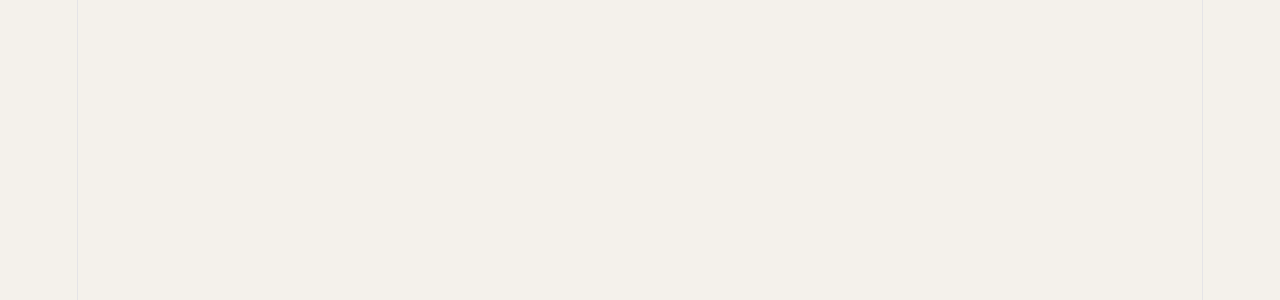
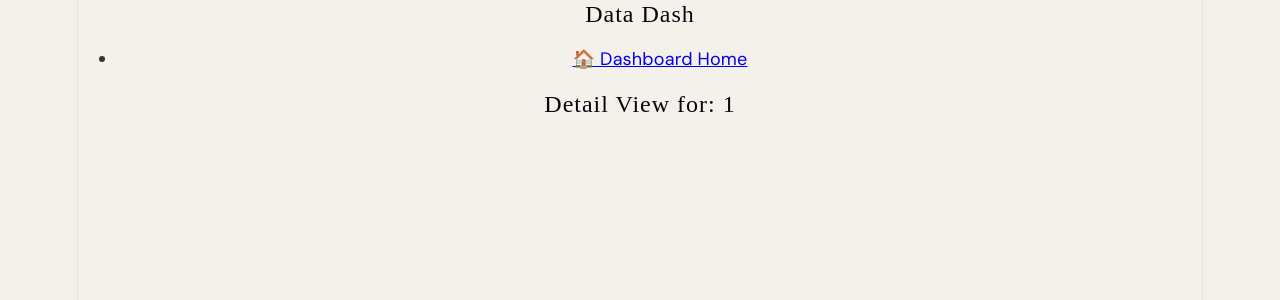
Before and after one commit to mmicat/DnD5e-Monsters-Dash, a React (Vite) app: page /item/1 in a window 1280 px wide. Before the commit this address had no page. Shown: the top 300 px of the page. Built offline with nearby package versions, Linux system fonts and the light colour scheme; a web font is replaced by a local one.

Commit message:
Add Navigation sidebar and Detail View skeleton route

```diff
--- /dev/null
+++ b/src/components/Navigation.jsx
@@ -0,0 +1,17 @@
+import { Link } from "react-router";
+
+function Navigation() {
+    return (
+        <nav className="sidebar">
+            <h2>Data Dash</h2>
+            <ul>
+                <li>
+                    {/* The 'to' prop is where the link takes you! */}
+                    <Link to="/">🏠 Dashboard Home</Link>
+                </li>
+            </ul>
+        </nav>
+    );
+}
+
+export default Navigation;
--- a/src/main.jsx
+++ b/src/main.jsx
@@ -1,9 +1,10 @@
 import { StrictMode } from 'react'
 import { createRoot } from 'react-dom/client'
 import { BrowserRouter,Routes,Route } from 'react-router'
+import './index.css'
 import Layout from "./routes/Layout";
+import DetailView from "./routes/DetailView";
 import App from './App.jsx'
-import './index.css'
 
 createRoot(document.getElementById('root')).render(
   <StrictMode>
@@ -11,6 +12,7 @@ createRoot(document.getElementById('root')).render(
       <Routes>
         <Route path="/" element={<Layout />}>
           <Route index element={<App />} />
+          <Route path="/item/:id" element={<DetailView />} />
         </Route>
       </Routes>
     </BrowserRouter>
--- /dev/null
+++ b/src/routes/DetailView.jsx
@@ -0,0 +1,13 @@
+import { useParams } from "react-router";
+
+function DetailView() {
+    const { id } = useParams(); // hook to grab the ID from the URL
+
+    return (
+        <div>
+            <h2>Detail View for: {id}</h2>
+        </div>
+    )
+}
+
+export default DetailView;
```
